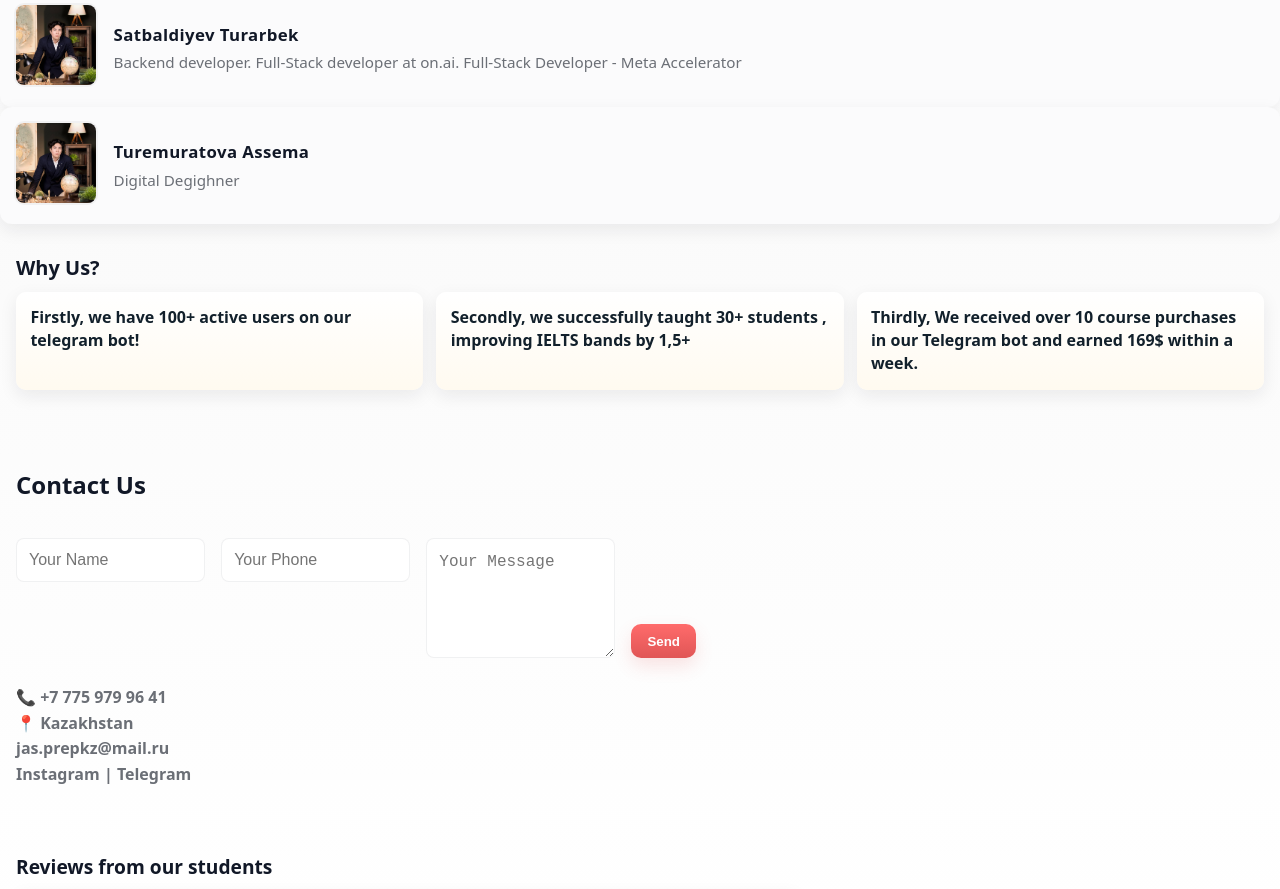
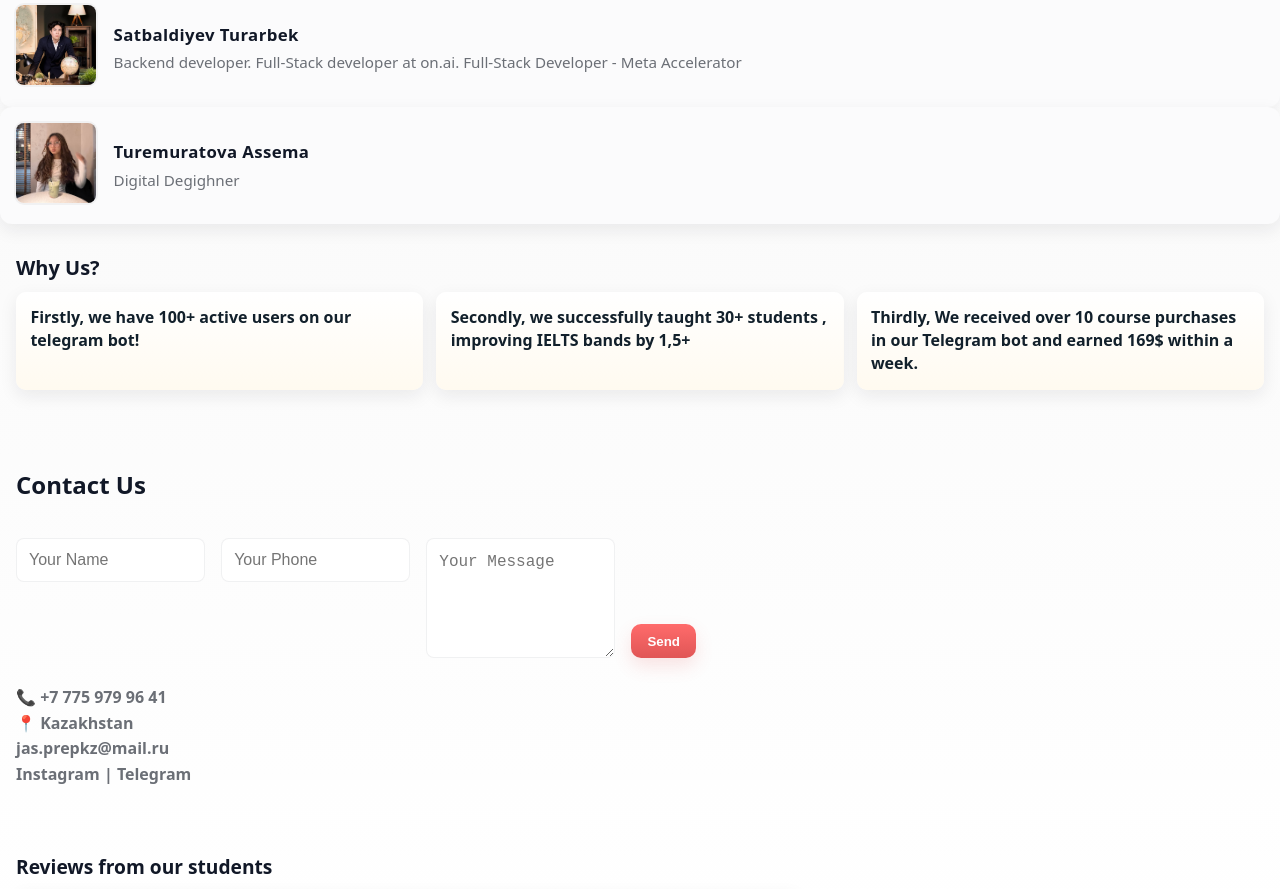
Before and after one commit to jasprep/kz, a plain HTML site: page index.html in a window 1280 px wide. Shown: the part 1459-2348 px from the top of the page. Drawn offline with Linux system fonts and the light colour scheme.

Commit message:
Update index.html

```diff
--- a/index.html
+++ b/index.html
@@ -84,7 +84,7 @@ Works as an IELTS teacher for 1 year, improved DET scores by 60 points, IELTS Sp
 
   <div class="mentor-block">
     <div class="mentor-photo">
-      <img src="IMG_5321.jpeg" alt="Ментор 2" />
+      <img src="IMG_2354.jpeg" alt="Ментор 2" />
     </div>
     <div class="mentor-info">
       <h3> Turemuratova Assema </h3>
```
